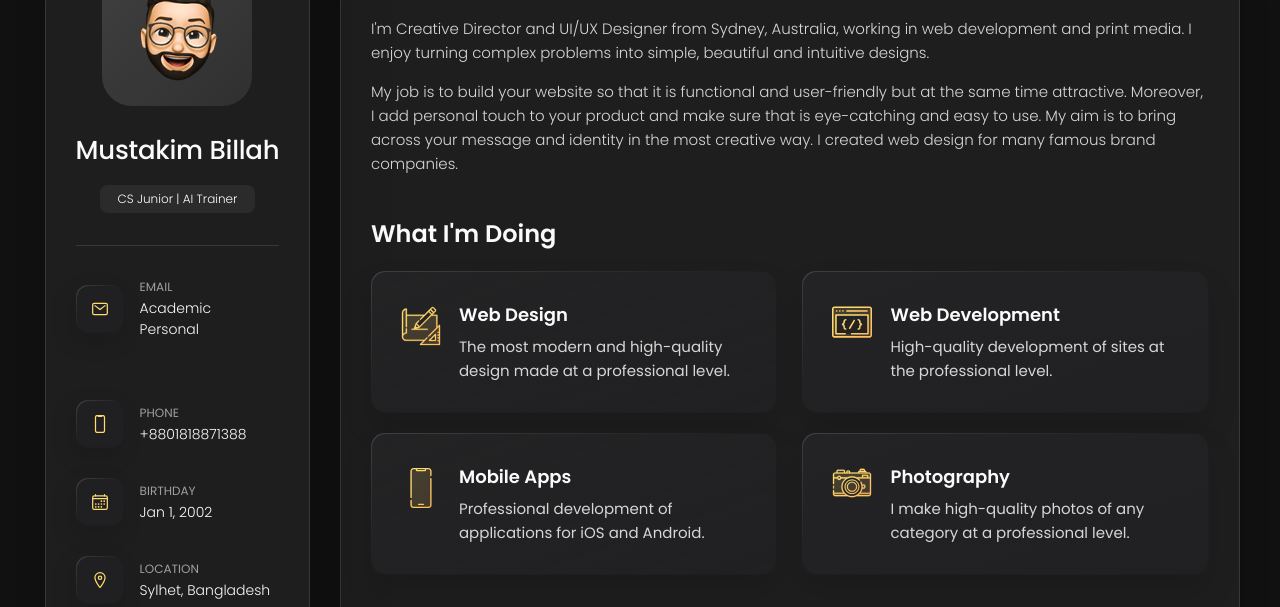
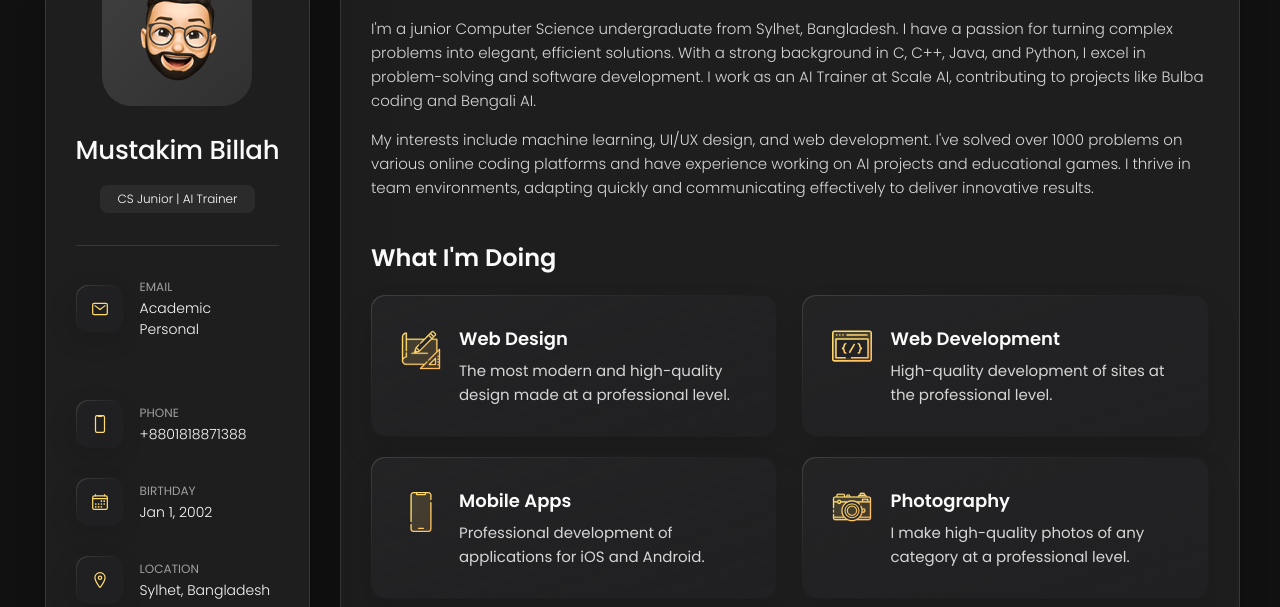
Before and after one commit to Maxfees/FInal-Portfolio, a plain HTML site: page index.html in a window 1280 px wide. Shown: the part 162-769 px from the top of the page. Drawn offline with nearby package versions, Linux system fonts and the light colour scheme.

Commit message:
Update index.html

```diff
--- a/index.html
+++ b/index.html
@@ -222,17 +222,11 @@
 
         <section class="about-text">
           <p>
-            I'm Creative Director and UI/UX Designer from Sydney, Australia, working in web development and print media.
-            I enjoy
-            turning complex problems into simple, beautiful and intuitive designs.
+            I'm a junior Computer Science undergraduate from Sylhet, Bangladesh. I have a passion for turning complex problems into elegant, efficient solutions. With a strong background in C, C++, Java, and Python, I excel in problem-solving and software development. I work as an AI Trainer at Scale AI, contributing to projects like Bulba coding and Bengali AI.
           </p>
 
           <p>
-            My job is to build your website so that it is functional and user-friendly but at the same time attractive.
-            Moreover, I
-            add personal touch to your product and make sure that is eye-catching and easy to use. My aim is to bring
-            across your
-            message and identity in the most creative way. I created web design for many famous brand companies.
+            My interests include machine learning, UI/UX design, and web development. I've solved over 1000 problems on various online coding platforms and have experience working on AI projects and educational games. I thrive in team environments, adapting quickly and communicating effectively to deliver innovative results.
           </p>
         </section>
 
```
